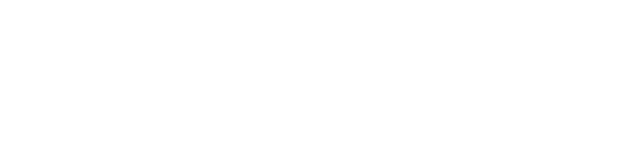
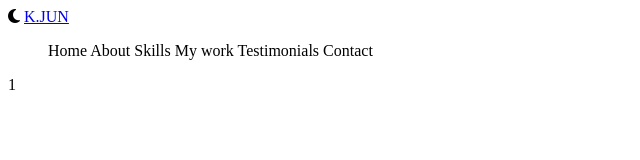
Before and after one commit to JUNSOO901/JUNSOO901, a plain HTML site: page index.html in a window 1280 px wide. Shown: the whole page, without its empty margins (0-640 px from the left). Drawn offline with Linux system fonts and the light colour scheme.

Commit message:
Update index.html

```diff
--- a/index.html
+++ b/index.html
@@ -15,6 +15,32 @@
     <script src="main.js" defer=""></script>
 </head>
 <body>
-
+    <!-- Navbar -->
+    <nav id="navbar">
+        <div class="navbar__logo">
+            <i class="fas fa-moon"></i>
+            <a href="#">K.JUN</a>
+        </div>
+        <div class="navvar__menu">
+            <ul>
+                <il class="navbar__menu__item">Home</il>
+                <il class="navbar__menu__item">About</il>
+                <il class="navbar__menu__item">Skills</il>
+                <il class="navbar__menu__item">My work</il>
+                <il class="navbar__menu__item">Testimonials</il>
+                <il class="navbar__menu__item">Contact</il>
+            </ul>
+        </div>
+    </nav>
+    <!-- About -->1
+    <section id="about"></section>
+    <!-- skills -->
+    <section id="skills"></section>
+    <!-- work -->
+    <section id="work"></section>
+    <!-- testimonials -->
+    <section id="testimonials"></section>
+    <!-- contact -->
+    <section id="contact"></section>
 </body>
 </html>
```
